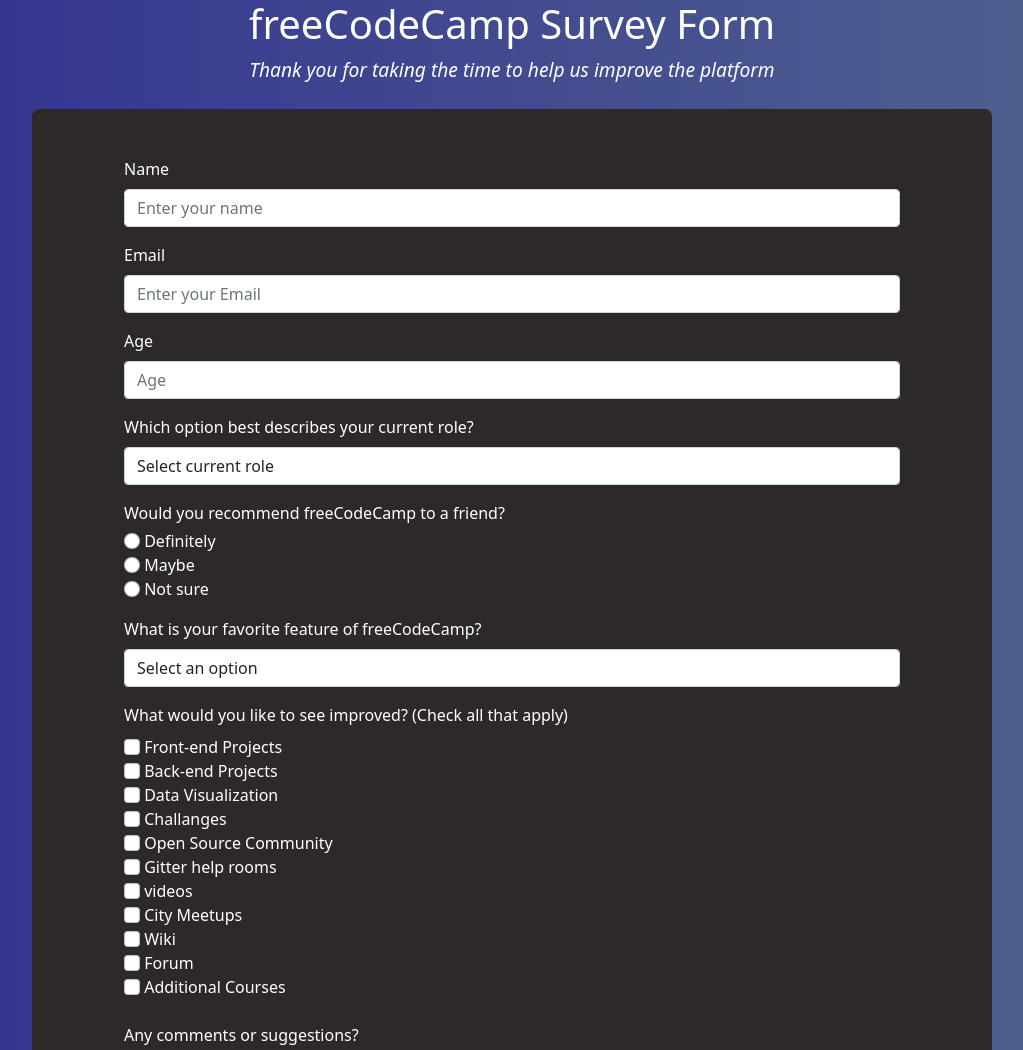
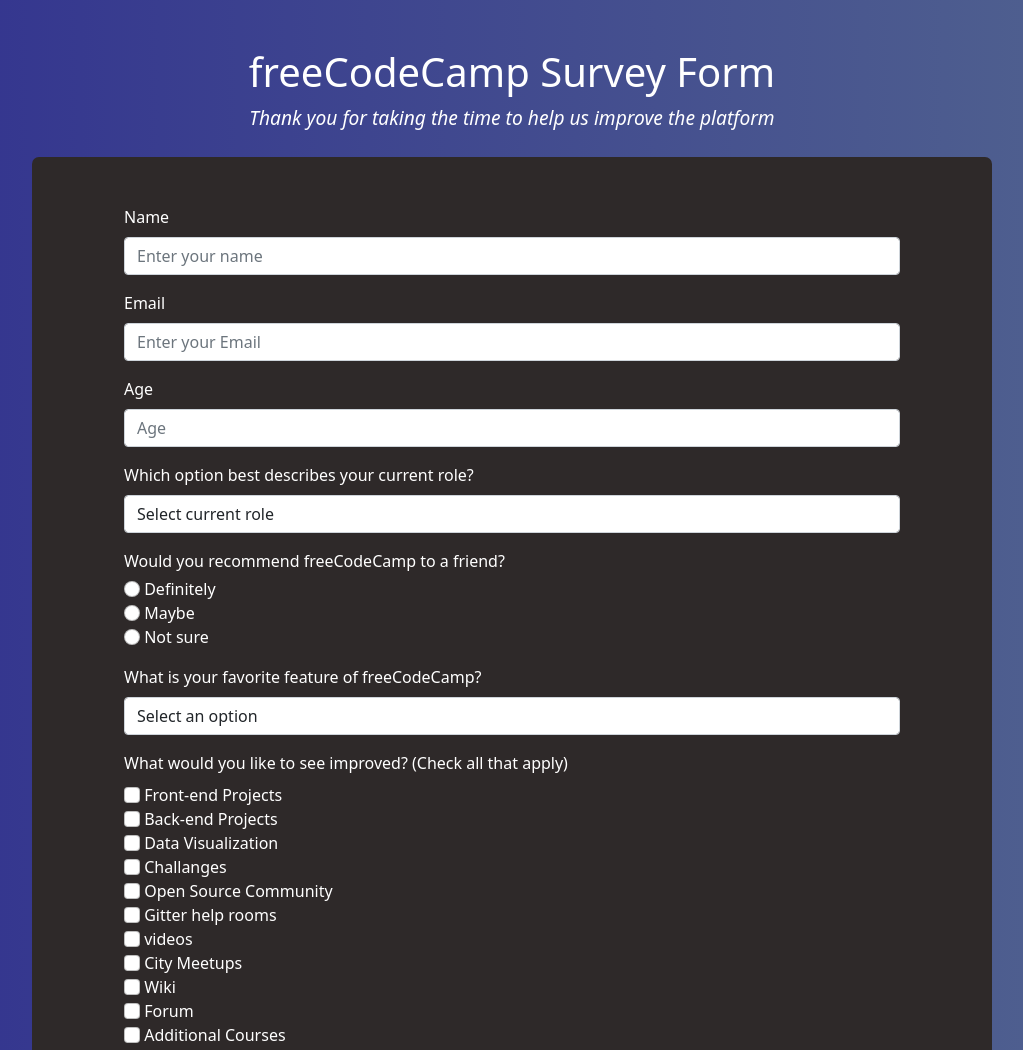
Before and after one commit to ABUBAKARTARSUM/survey-form, a plain HTML site: page index.html in a window 1280 px wide. Shown: the top 1050 px of the page, without its empty margins (128-1151 px from the left). Drawn offline with nearby package versions, Linux system fonts and the light colour scheme.

Commit message:
Add files via upload

```diff
--- a/index.html
+++ b/index.html
@@ -15,14 +15,14 @@
 </head>
 <body>
       <!--  bagian header    -->
-      <header>
+      <header class="pt-5">
         <h1 id="title" class="text-center text-white">freeCodeCamp Survey Form</h1>
         <p id="description" class="text-center mt-1 mb-4"><em>Thank you for taking the time to help us improve the platform</em></p>
       </header>
       <!-- akhir header -->
 
       <!-- bagian form -->
-      <form id="survey-form">
+      <form id="survey-form" class="mb-5">
         <div class="container col-md-9">
           <div class="row justify-content-center">
             <div class="col-md-10">
@@ -139,19 +139,7 @@
       </form>
       <!-- akhir form -->
 
-      <!-- Optional JavaScript; choose one of the two! -->
 
-    <!-- Option 1: Bootstrap Bundle with Popper -->
     <script src="https://cdn.jsdelivr.net/npm/bootstrap@5.0.0-beta3/dist/js/bootstrap.bundle.min.js" integrity="sha384-JEW9xMcG8R+pH31jmWH6WWP0WintQrMb4s7ZOdauHnUtxwoG2vI5DkLtS3qm9Ekf" crossorigin="anonymous"></script>
-
-    <!-- Option 2: Separate Popper and Bootstrap JS -->
-    <!--
-    <script src="https://cdn.jsdelivr.net/npm/@popperjs/core@2.9.1/dist/umd/popper.min.js" integrity="sha384-SR1sx49pcuLnqZUnnPwx6FCym0wLsk5JZuNx2bPPENzswTNFaQU1RDvt3wT4gWFG" crossorigin="anonymous"></script>
-    <script src="https://cdn.jsdelivr.net/npm/bootstrap@5.0.0-beta3/dist/js/bootstrap.min.js" integrity="sha384-j0CNLUeiqtyaRmlzUHCPZ+Gy5fQu0dQ6eZ/xAww941Ai1SxSY+0EQqNXNE6DZiVc" crossorigin="anonymous"></script>
-    -->
-    <script src="https://cdn.freecodecamp.org/testable-projects-fcc/v1/bundle.js"></script>
-
-    <script src="https://cdn.freecodecamp.org/testable-projects-fcc/v1/bundle.js"></script>
-
 </body>
 </html>
```
